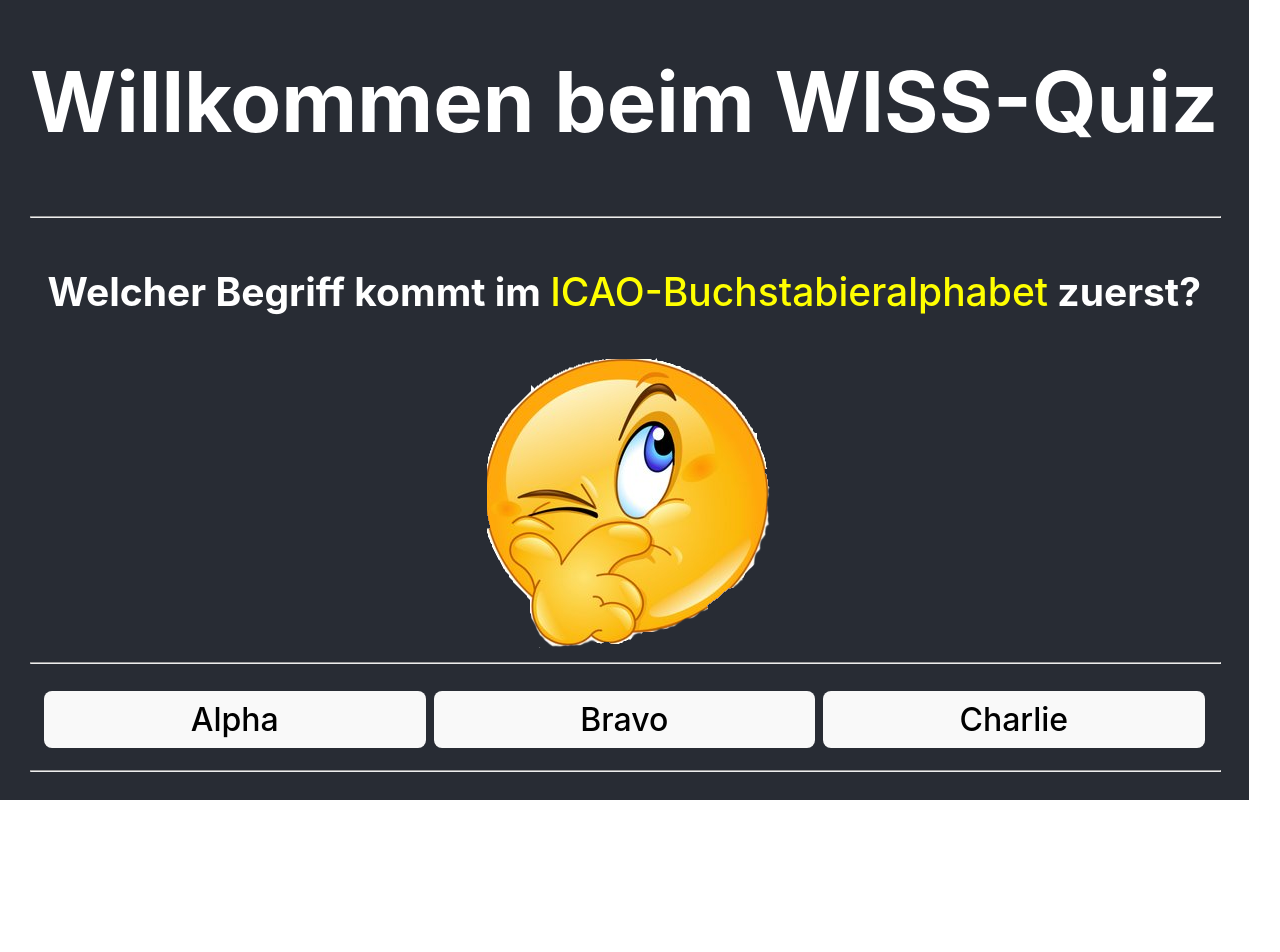
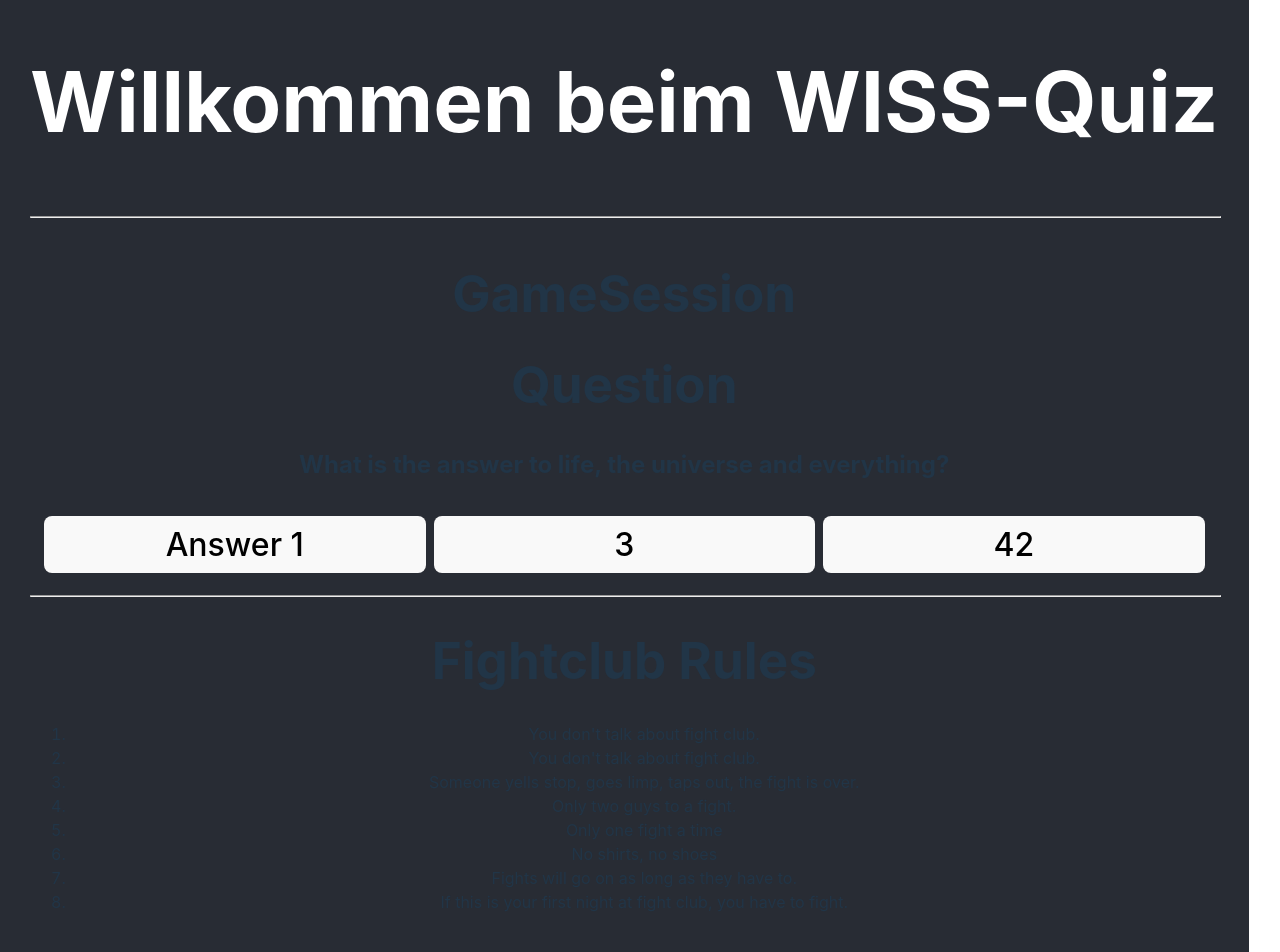
Before and after one commit to WISS-GB/M294-Code, a React (Vite) app: page / in a window 1280 px wide. Shown: the top 952 px of the page. Before the commit the page ends 800 px from the top, so only its background shows below. Built offline with nearby package versions, Linux system fonts and the light colour scheme.

Commit message:
solution for SQ4b

```diff
--- a/src/App.jsx
+++ b/src/App.jsx
@@ -1,12 +1,7 @@
 import './App.css';
-import Button from './Button';
-
-const buttonLabels = ["Alpha", "Bravo", "Charlie"];
-
-const myfun = (event) => {
-  console.log("Hello, "+event.target.innerHTML);
-  document.getElementById("feedback").innerHTML = event.target.innerHTML;
-}
+import GameSession from './pages/GameSession';
+import Rules from './pages/Rules';
+import Impressum from './pages/Impressum';
 
 function App() {
 
@@ -15,20 +10,11 @@ function App() {
       <header className="App-header">
         <h1>Willkommen beim WISS-Quiz</h1>
         <hr />
-        <h2>Welcher Begriff kommt im <a href="https://de.wikipedia.org/wiki/ICAO-Alphabet">ICAO-Buchstabieralphabet</a> zuerst?</h2>
-        { /* hier könnte ein Smiley entstehen */ }
-        <img src="/img/question_smiley.png" alt="" />
-        <hr />
       </header>
-      <div className="buttonbar">
-        {buttonLabels.map((label) => <Button label={label} onClick={myfun} key={label}/>)}
-      </div>
+      <GameSession />
       <hr />
-      <div className="feedbackbar">
-        { /*answer*/ }
-        <div id="feedback">
-        </div>
-      </div>
+      <Rules />
+      <Impressum />
     </div>
   );
 }
--- a/src/Button.jsx
+++ b/src/components/Button.jsx
@@ -2,7 +2,7 @@ export default function Button (props){
   return (
     <button
       className="button"
-      onClick={props.onClick}
+      /*onClick={props.onClick}*/
     >
       {props.label}
     </button>
--- /dev/null
+++ b/src/components/Question.jsx
@@ -0,0 +1,15 @@
+import Button from "./Button";
+export default function Question(props) {
+  return (
+    <div>
+      <h1>Question</h1>
+      <h2>{props.question.question}</h2>
+      <div className="buttonbar">
+        {
+          props.question.answers.map((answer) => <Button label={answer} key={answer}/>)
+        }
+      </div>
+
+    </div>
+  );
+}
--- /dev/null
+++ b/src/pages/GameSession.jsx
@@ -0,0 +1,18 @@
+
+import Question from "../components/Question";
+
+export default function GameSession() {
+
+  const question = {
+    question: "What is the answer to life, the universe and everything?",
+    answers: ["Answer 1", "3", "42"],
+  };
+
+
+  return (
+    <div>
+      <h1>GameSession</h1>
+      <Question question={ question } />
+    </div>
+  );
+}
--- /dev/null
+++ b/src/pages/Impressum.jsx
@@ -0,0 +1,8 @@
+export default function Impressum() {
+  return (
+    <div>
+      <h1>Impressum</h1>
+      <p>Lorem ipsum dolor sit amet consectetur adipisicing elit.</p>
+    </div>
+  );
+}
--- /dev/null
+++ b/src/pages/Rules.jsx
@@ -0,0 +1,17 @@
+export default function Rules() {
+  return (
+    <div>
+      <h1>Fightclub Rules</h1>
+      <ol>
+        <li>You don't talk about fight club.</li>
+        <li>You don't talk about fight club.</li>
+        <li>Someone yells stop, goes limp, taps out, the fight is over.</li>
+        <li>Only two guys to a fight.</li>
+        <li>Only one fight a time</li>
+        <li>No shirts, no shoes</li>
+        <li>Fights will go on as long as they have to.</li>
+        <li>If this is your first night at fight club, you have to fight.</li>
+      </ol>
+    </div>
+  );
+}
```
Also changed, not shown: src/components/CategorySelection.jsx (added, +10 -0 lines), src/components/GameEvaluation.jsx (added, +8 -0 lines).
